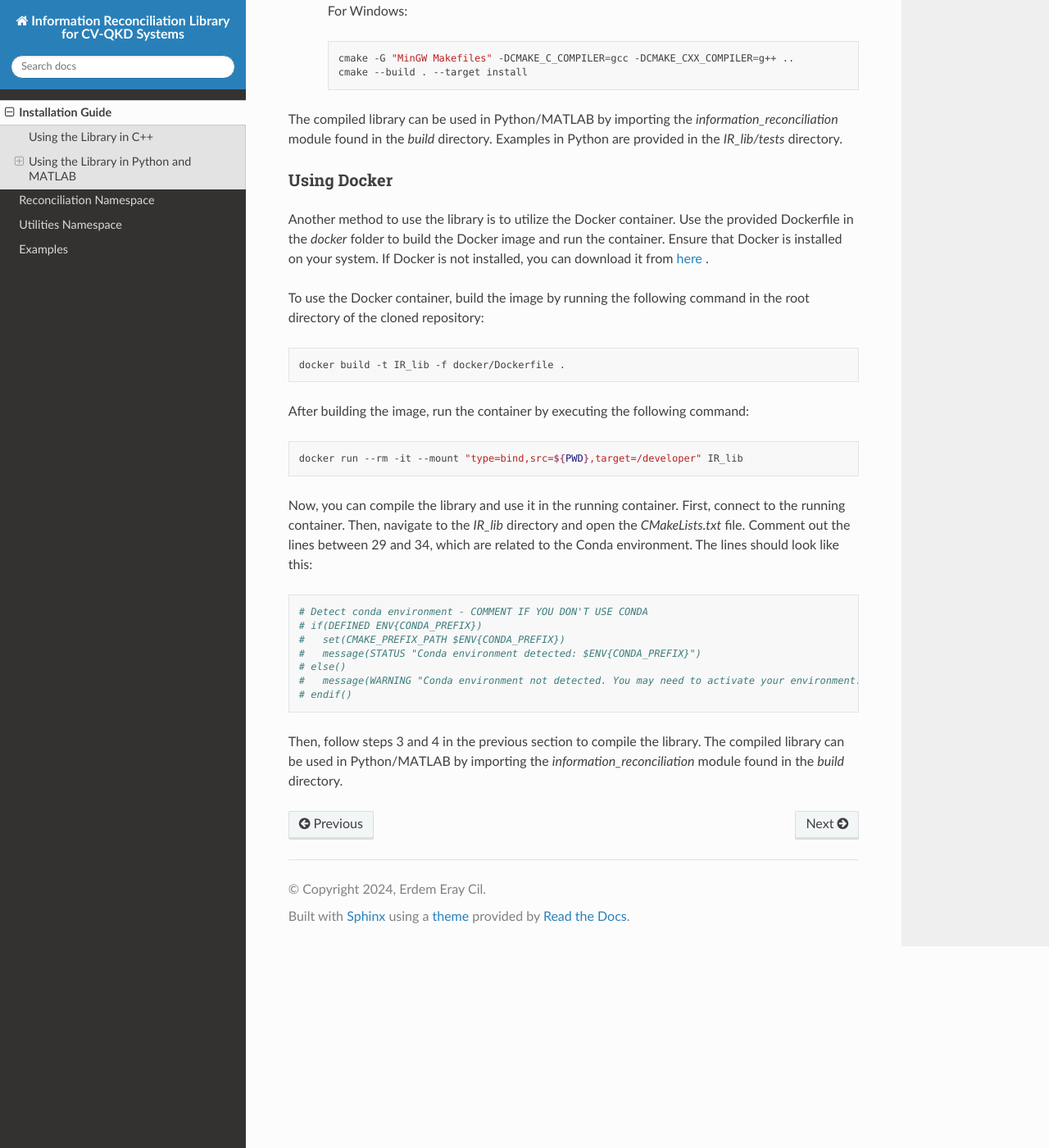
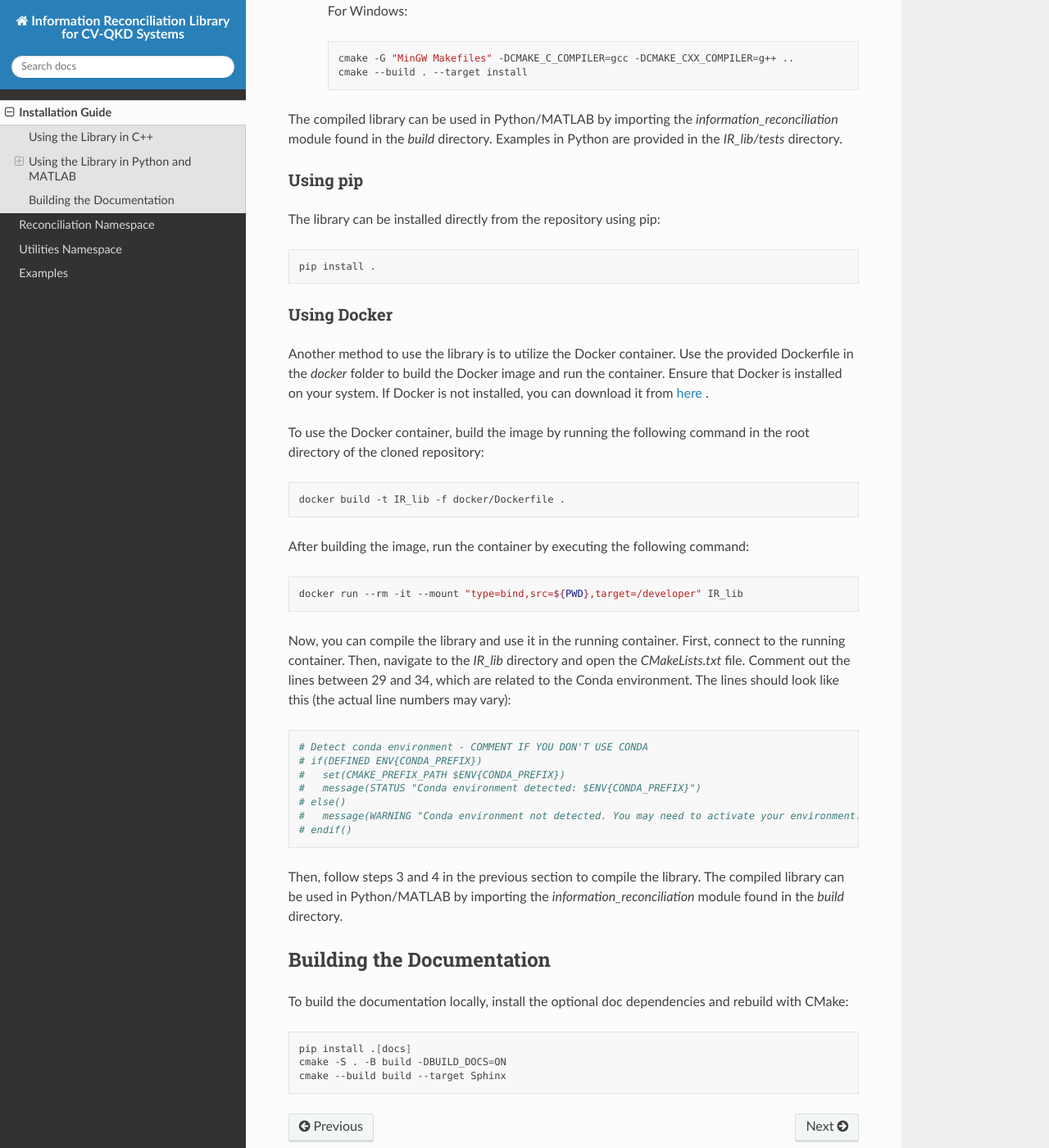
Before and after one commit to erdemeray/IR_for_CVQKD, a Sphinx documentation site: the page built from docs/source/Installation.rst, in a window 1280 px wide and 1400 px high, scrolled down 2335 px. Shown: the whole window at 82% size. Built offline with Sphinx 7.4.7 and the Read the Docs theme 3.1.0, drawn with Linux system fonts in a browser that asks for light colours.

Commit message:
Separate doc build from package build

```diff
--- a/CMakeLists.txt
+++ b/CMakeLists.txt
@@ -7,4 +7,8 @@ project(IR_Library)
 set(CMAKE_MODULE_PATH "${PROJECT_SOURCE_DIR}/cmake" ${CMAKE_MODULE_PATH})
 
 add_subdirectory("src")
-add_subdirectory("docs")
+
+option(BUILD_DOCS "Build documentation" OFF)
+if(BUILD_DOCS)
+    add_subdirectory("docs")
+endif()
--- a/docs/source/Installation.rst
+++ b/docs/source/Installation.rst
@@ -101,6 +101,15 @@ Steps:
 
 The compiled library can be used in Python/MATLAB by importing the `information_reconciliation` module found in the `build` directory. Examples in Python are provided in the `IR_lib/tests` directory.
 
+Using pip
+-----------------------------
+
+The library can be installed directly from the repository using pip:
+
+.. code-block:: bash
+
+    pip install .
+
 Using Docker
 -----------------------------
 
@@ -118,7 +127,7 @@ After building the image, run the container by executing the following command:
 
     docker run --rm -it --mount "type=bind,src=${PWD},target=/developer" IR_lib
 
-Now, you can compile the library and use it in the running container. First, connect to the running container. Then, navigate to the `IR_lib` directory and open the `CMakeLists.txt` file. Comment out the lines between 29 and 34, which are related to the Conda environment. The lines should look like this:
+Now, you can compile the library and use it in the running container. First, connect to the running container. Then, navigate to the `IR_lib` directory and open the `CMakeLists.txt` file. Comment out the lines between 29 and 34, which are related to the Conda environment. The lines should look like this (the actual line numbers may vary):
 
 .. code-block:: cmake
 
@@ -131,3 +140,15 @@ Now, you can compile the library and use it in the running container. First, con
     # endif()
 
 Then, follow steps 3 and 4 in the previous section to compile the library. The compiled library can be used in Python/MATLAB by importing the `information_reconciliation` module found in the `build` directory.
+
++++++++++++++++++++++++++++++++++++++++++++
+Building the Documentation
++++++++++++++++++++++++++++++++++++++++++++
+
+To build the documentation locally, install the optional doc dependencies and rebuild with CMake:
+
+.. code-block:: bash
+
+    pip install .[docs]
+    cmake -S . -B build -DBUILD_DOCS=ON
+    cmake --build build --target Sphinx
```
Also changed, not shown: pyproject.toml (+7 -5 lines).
